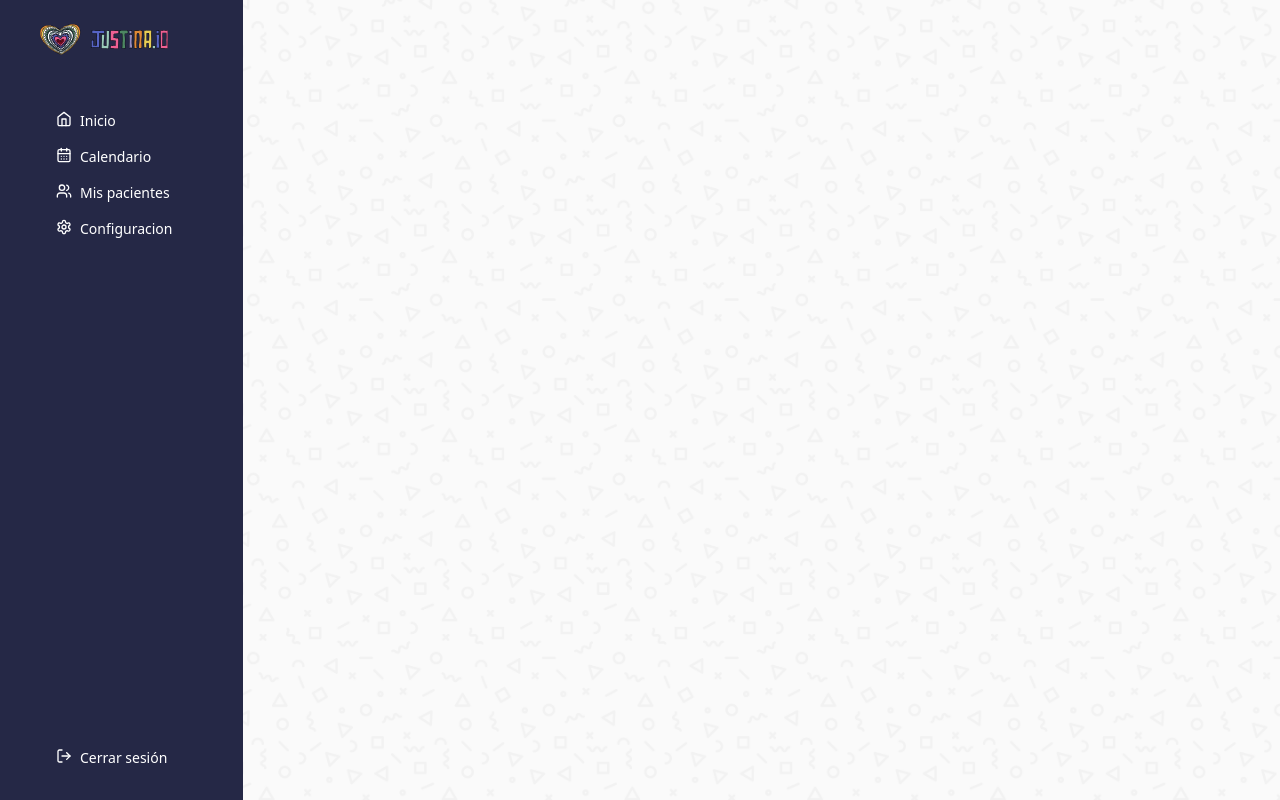
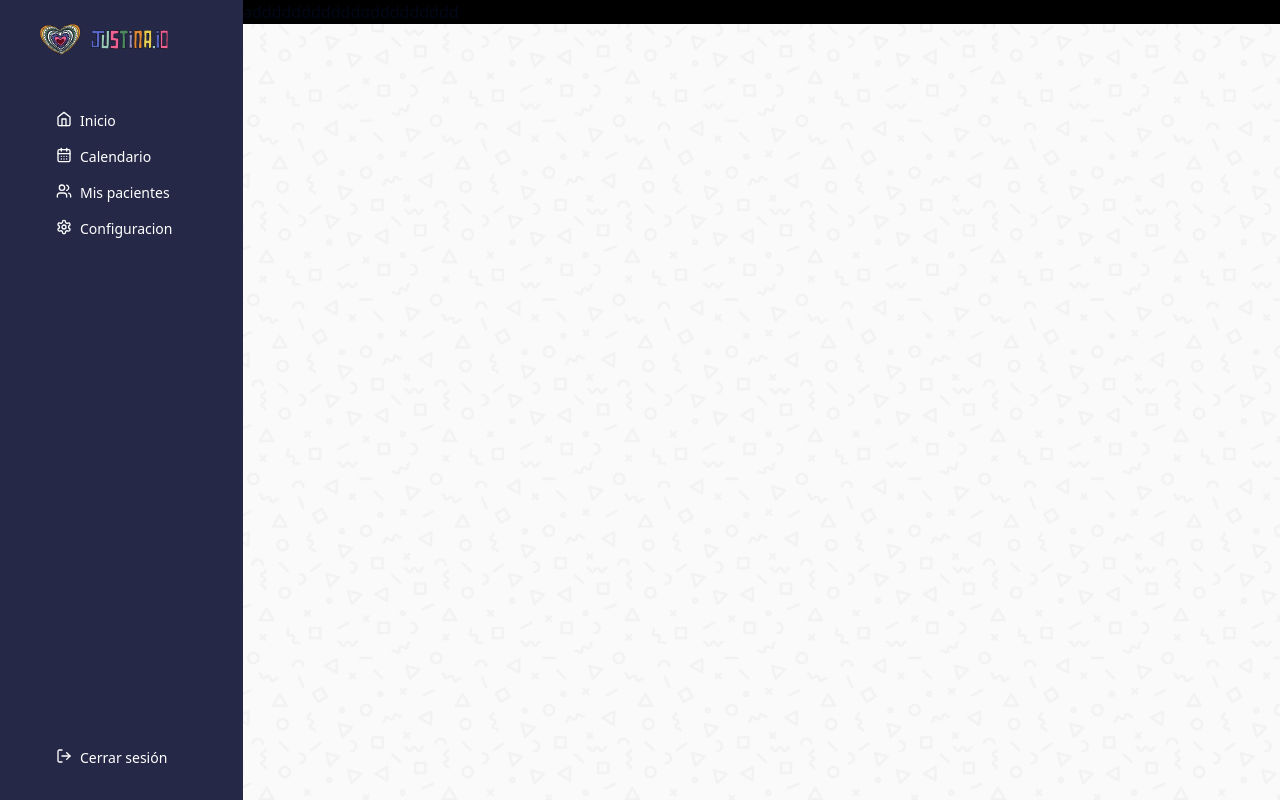
Before and after one commit to No-Country-simulation/h1-14-node-react, a React (Vite) app in the folder front/: page /patientList in a window 1280 px wide. Built offline with nearby package versions, Linux system fonts and the light colour scheme.

Commit message:
se agrega campo de barra de busqueda

```diff
--- /dev/null
+++ b/front/src/Components/navBarHome/index.jsx
@@ -0,0 +1,12 @@
+
+import React from 'react'
+
+ function NavBarHome() {
+  return (
+    <div className='w-full bg-black'>
+        addddddddddddddddddddd
+    </div>
+  )
+}
+
+export default NavBarHome;
--- a/front/src/Pages/patientList/index.jsx
+++ b/front/src/Pages/patientList/index.jsx
@@ -1,9 +1,13 @@
+import NavBarHome from "../../Components/navBarHome"
 import SideBar from "../../Components/sideBar"
 
 function PatientList() {
     return (
-        <div>
+        <div className="flex">
         <SideBar />
+        <div className="flex-grow">
+            <NavBarHome />
+        </div>
 
         </div>
     )
```
